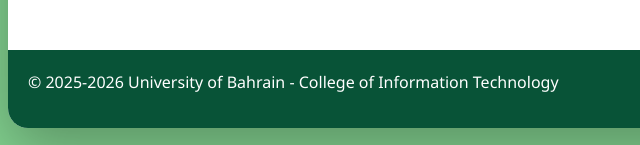
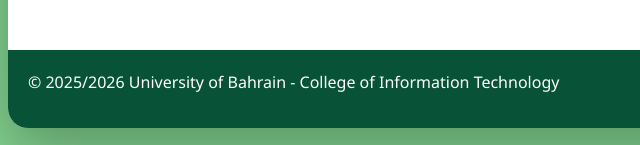
Before and after one commit to Abojaffar/databasetoblockchain.site, a plain HTML site: page index.html in a window 1280 px wide. Shown: the part 6071-6216 px from the top of the page, 32-672 px from the left. Drawn offline with Linux system fonts and the light colour scheme.

Commit message:
Update index.html

```diff
--- a/index.html
+++ b/index.html
@@ -600,7 +600,7 @@
         </div>
 
         <footer>
-            <p>&copy; 2025-2026 University of Bahrain - College of Information Technology</p>
+            <p>&copy; 2025/2026 University of Bahrain - College of Information Technology</p>
         </footer>
     </div>
 </body>
```
